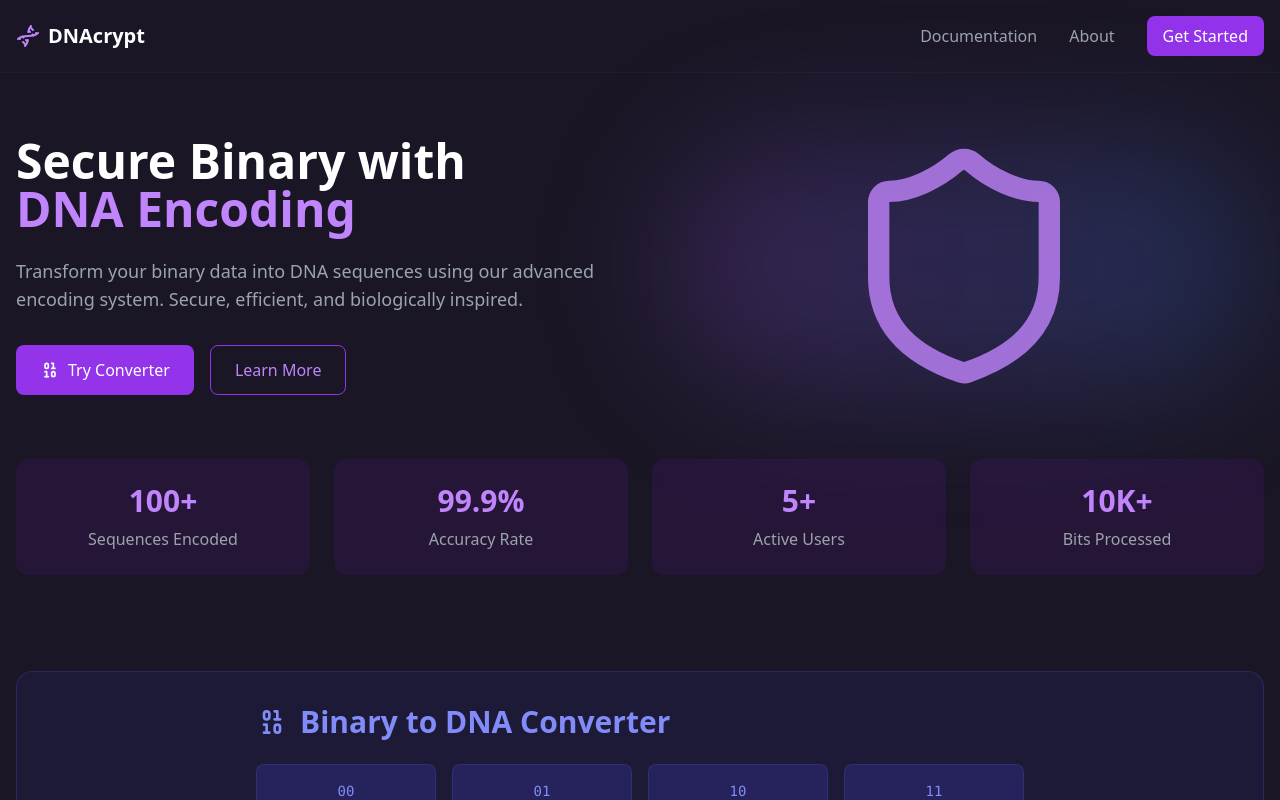
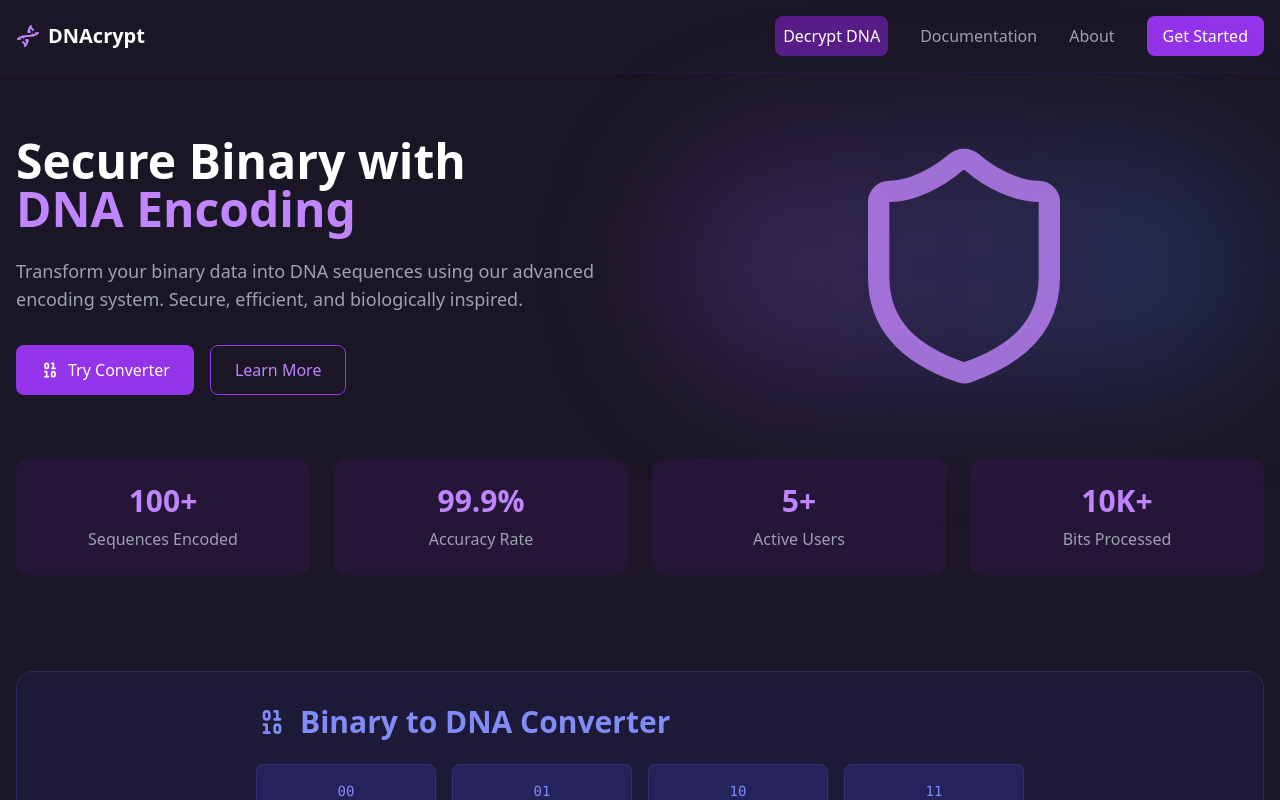
Before and after one commit to Mish7811/DNAcrypt, a React (Vite) app: page / in a window 1280 px wide. Shown: the top 800 px of the page. Built offline with nearby package versions, Linux system fonts and the light colour scheme.

Commit message:
Add files via upload

```diff
--- a/src/components/Navigation.tsx
+++ b/src/components/Navigation.tsx
@@ -16,6 +16,9 @@ export function Navigation({ onTryTextConverter }: NavigationProps) {
             <span className="text-xl font-semibold">DNAcrypt</span>
           </div>
           <div className="flex items-center gap-8">
+            <Link to="/decrypter" className="bg-purple-900 text-white-900 hover:text-purple-400 px-2 py-2 rounded-lg transition">
+              Decrypt DNA
+            </Link>
             <Link to="/documentation" className="text-gray-400 hover:text-purple-400 transition">
               Documentation
             </Link>
```
